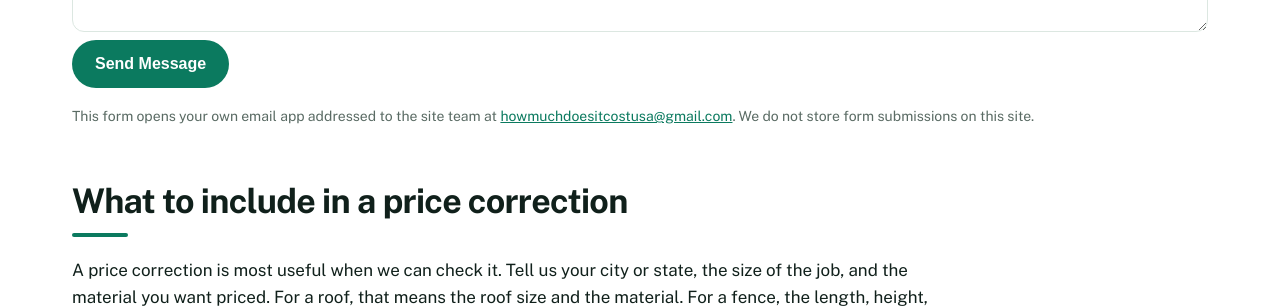
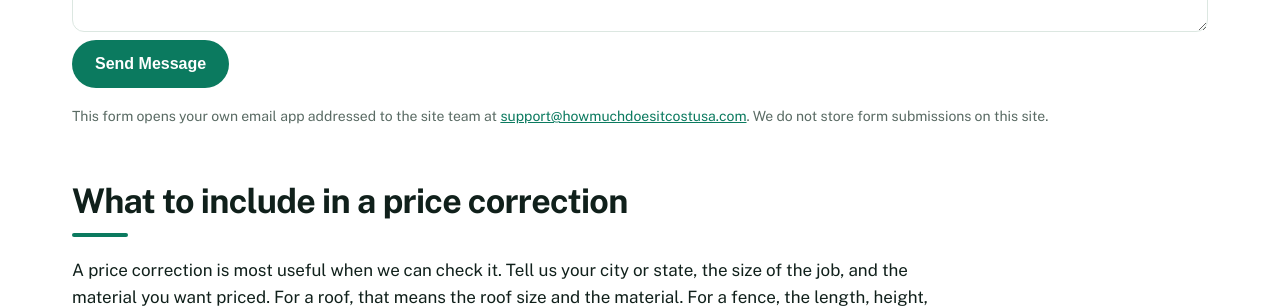
Before and after one commit to zaidmeo09-dhangal/howmuchdoesitcostusa, a Jekyll site: the page built from contact.md, in a window 1280 px wide and 900 px high, scrolled down 688 px. Shown: the part 152-460 px from the top of the window. Built offline with Jekyll 4.4.1, drawn with Linux system fonts in a browser that asks for light colours; some web fonts are replaced.

Commit message:
Initial deploy: add contact.md

```diff
--- a/contact.md
+++ b/contact.md
@@ -28,7 +28,7 @@ schema: |
   </div>
 </section>
 <section class="wrap">
-  <form class="contact-form" action="mailto:howmuchdoesitcostusa@gmail.com" method="post" enctype="text/plain">
+  <form class="contact-form" action="mailto:support@howmuchdoesitcostusa.com" method="post" enctype="text/plain">
     <label for="cname">Your name</label>
     <input type="text" id="cname" name="name" required>
     <label for="cemail">Your email</label>
@@ -44,7 +44,7 @@ schema: |
     <label for="cmessage">Your message</label>
     <textarea id="cmessage" name="message" required></textarea>
     <p><button class="btn btn-primary" type="submit">Send Message</button></p>
-    <p class="note">This form opens your own email app addressed to the site team at <a href="mailto:howmuchdoesitcostusa&#64;gmail.com">howmuchdoesitcostusa&#64;gmail.com</a>. We do not store form submissions on this site.</p>
+    <p class="note">This form opens your own email app addressed to the site team at <a href="mailto:support&#64;howmuchdoesitcostusa.com">support&#64;howmuchdoesitcostusa.com</a>. We do not store form submissions on this site.</p>
   </form>
   <h2>What to include in a price correction</h2>
   <p>A price correction is most useful when we can check it. Tell us your city or state, the size of the job, and the material you want priced. For a roof, that means the roof size and the material. For a fence, the length, height, and material. For a move, the home size and the distance. For an oil change, the oil type and the vehicle type. For central air, the home size and the efficiency rating. For a car wrap, the vehicle size and the wrap type. For house painting, the job type and the home size.</p>
```
